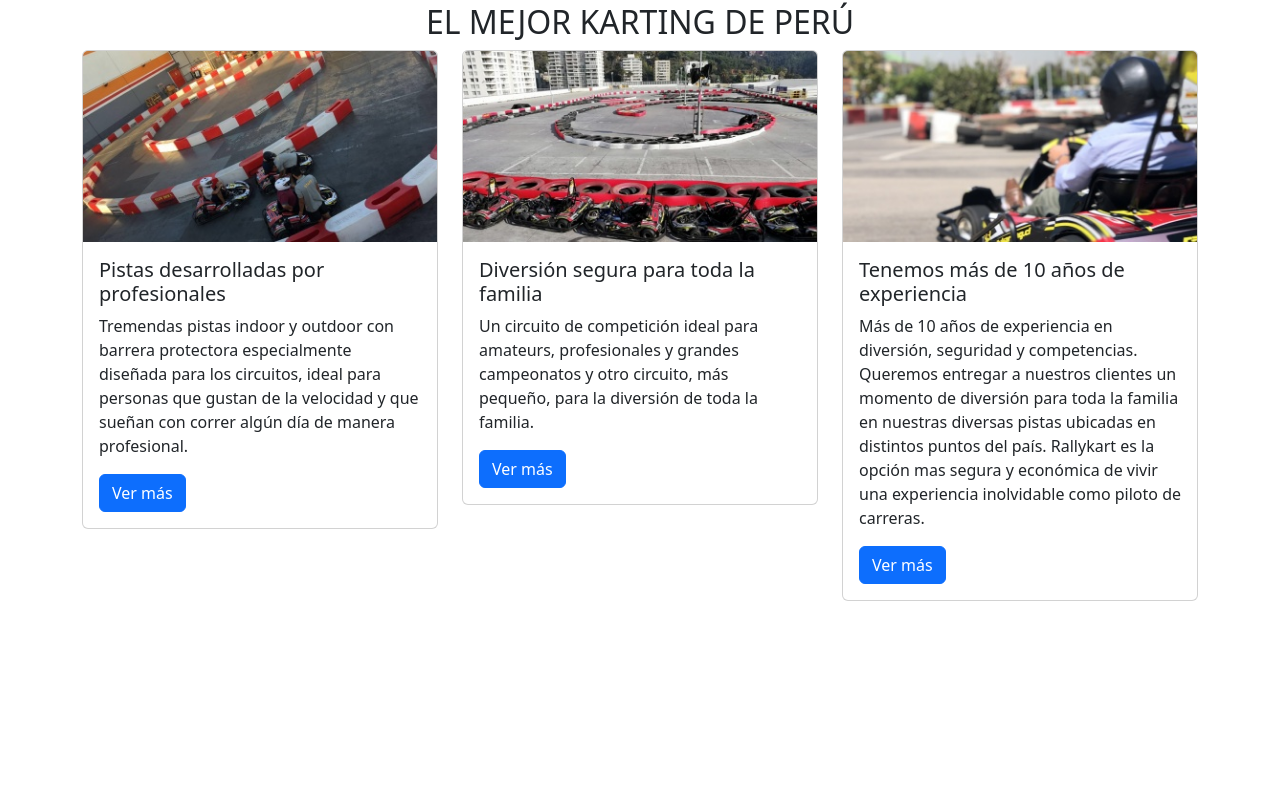
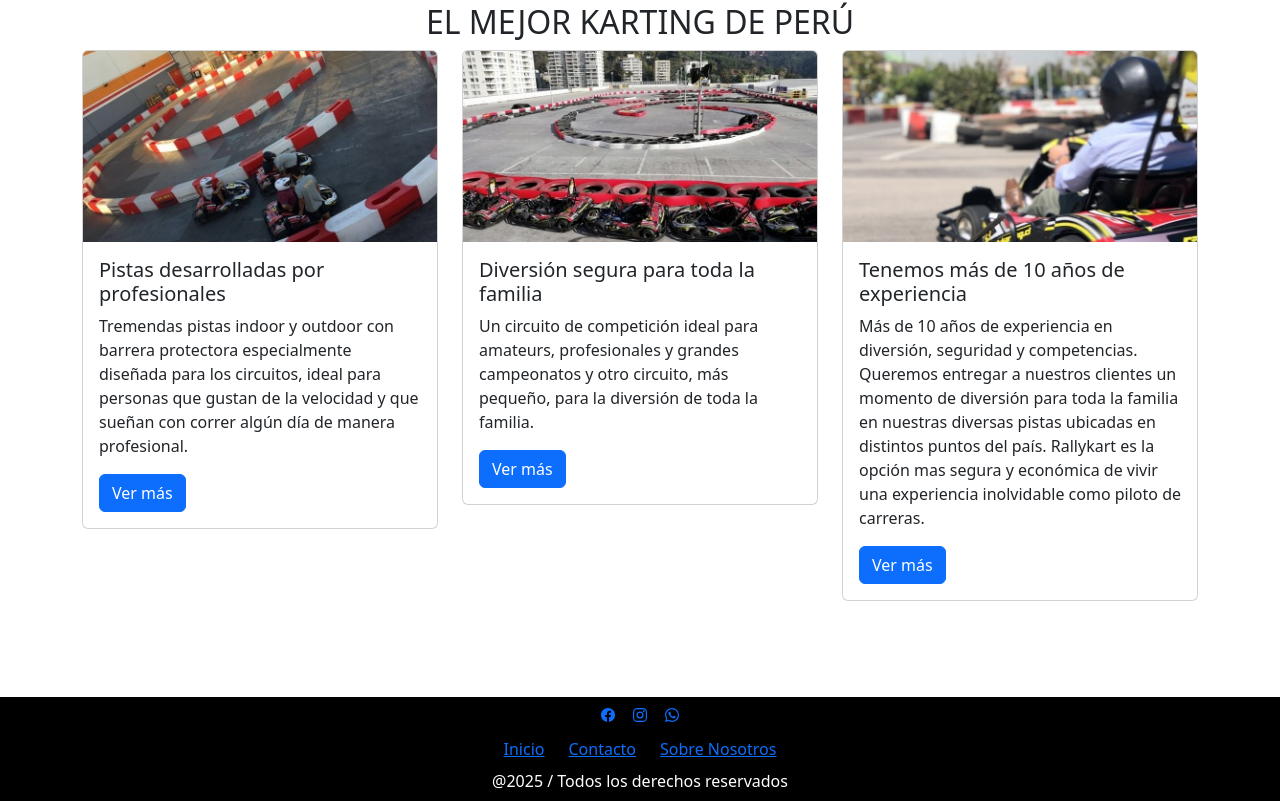
Before and after one commit to PaulTorres-spec/Proyecto-Grupo-3-TPW, a plain HTML site: page HTML/index.html in a window 1280 px wide. Shown: the part 995-1796 px from the top of the page. Before the commit the page ends 1692 px from the top, so only its background shows below. Drawn offline with nearby package versions, Linux system fonts and the light colour scheme.

Commit message:
Agregación del footer

```diff
--- a/HTML/index.html
+++ b/HTML/index.html
@@ -5,6 +5,14 @@
     <meta name="viewport" content="width=device-width, initial-scale=1.0" />
     <link rel="stylesheet" href="/css/bootstrap.min.css" />
     <link rel="stylesheet" href="/css/normalize.css" />
+    <script
+      type="module"
+      src="https://unpkg.com/ionicons@7.1.0/dist/ionicons/ionicons.esm.js"
+    ></script>
+    <script
+      nomodule
+      src="https://unpkg.com/ionicons@7.1.0/dist/ionicons/ionicons.js"
+    ></script>
     <title>Proyecto Grupo 3</title>
   </head>
   <body>
@@ -72,17 +80,6 @@
               <a class="nav-link" href="#">Contacto</a>
             </li>
           </ul>
-          <!-- <form class="d-flex" role="search">
-            <input
-              class="form-control me-2"
-              type="search"
-              placeholder="Search"
-              aria-label="Search"
-            />
-            <button class="btn btn-outline-success" type="submit">
-              Buscar
-            </button>
-          </form> -->
         </div>
       </div>
     </nav>
@@ -212,5 +209,39 @@
 
     </div>
     <!-- ----------------------------------------------Footer---------------------------------------------- -->
+
+    <footer class="bg-black text-white py-2 text-center">
+      <ul
+        class="social-icon d-flex justify-content-center gap-3 list-unstyled mb-2"
+      >
+        <li>
+          <a href="https://www.facebook.com/share/1CGWsetWai/" class="icon"
+            ><ion-icon name="logo-facebook"></ion-icon
+          ></a>
+        </li>
+        <li>
+          <a
+            href="https://www.instagram.com/rallykartperu?igsh=MXNxaWxxdjFhOTJqMg=="
+            class="icon"
+            ><ion-icon name="logo-instagram"></ion-icon
+          ></a>
+        </li>
+        <li>
+          <a
+            href="https://chat.whatsapp.com/CeSCdSd8GgxAu16FEH974i"
+            class="icon"
+            ><ion-icon name="logo-whatsapp"></ion-icon
+          ></a>
+        </li>
+      </ul>
+
+      <ul class="menu d-flex justify-content-center gap-4 list-unstyled mb-2">
+        <li><a href="" class="menu-icon">Inicio</a></li>
+        <li><a href="" class="menu-icon">Contacto</a></li>
+        <li><a href="" class="menu-icon">Sobre Nosotros</a></li>
+      </ul>
+
+      <p class="text mb-0">@2025 / Todos los derechos reservados</p>
+    </footer>
   </body>
 </html>
--- a/css/normalize.css
+++ b/css/normalize.css
@@ -2,4 +2,5 @@
   margin: 0;
   padding: 0;
   box-sizing: border-box;
+  list-style: none;
 }
```
